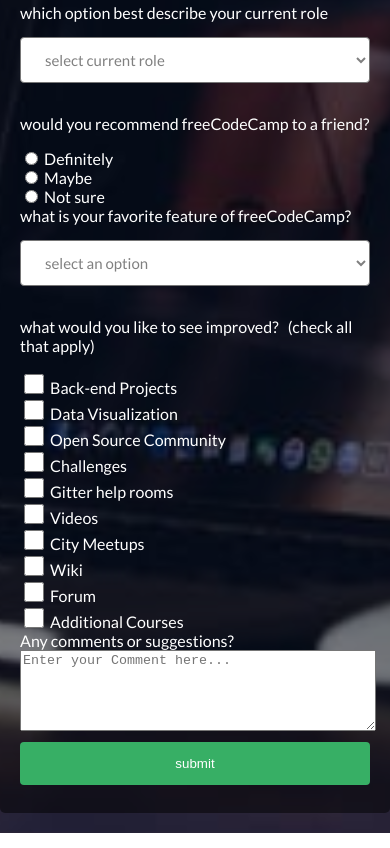
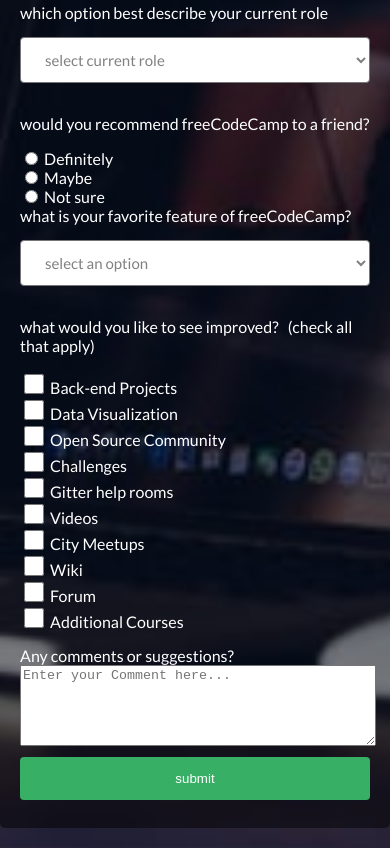
Before and after one commit to beGuided/form, a plain HTML site: page index.html in a window 390 px wide. Shown: the part 456-1304 px from the top of the page. Drawn offline with Linux system fonts and the light colour scheme.

Commit message:
added container

```diff
--- a/index.html
+++ b/index.html
@@ -23,7 +23,7 @@
   </div>
 
 
-  <div class="form-bg">
+  <div class="container form-bg">
     <div class="form">
 
       <!-- form background -->
@@ -150,7 +150,7 @@
           </div>
 
           <!-- check-box end -->
-          <div class="">
+          <div class="comment">
             <label>Any comments or suggestions?</label>
             <textarea placeholder="Enter your Comment here..." rows="5px" class="text-area"></textarea>
 
--- a/style.css
+++ b/style.css
@@ -16,6 +16,10 @@ body{
 
 /* for site navigtion  end */
 
+.container{
+  max-width: 1000px;
+  margin: 0 auto;
+}
 
 .form-bg{
     color: white;
@@ -58,7 +62,6 @@ input[type=text], select {
     color: grey;
     font-size: 15px;
 
-
   }
   .text-area{
     width: 100%;
@@ -86,3 +89,16 @@ input[type=text], select {
    width:20px ;
    height: 20px;
   }
+
+.comment{
+  margin-top: 15px;
+}
+
+@media screen and(max-width:700px){
+  .container{
+    max-width: 650px;
+    margin: 0 auto;
+  }
+
+
+}
```
